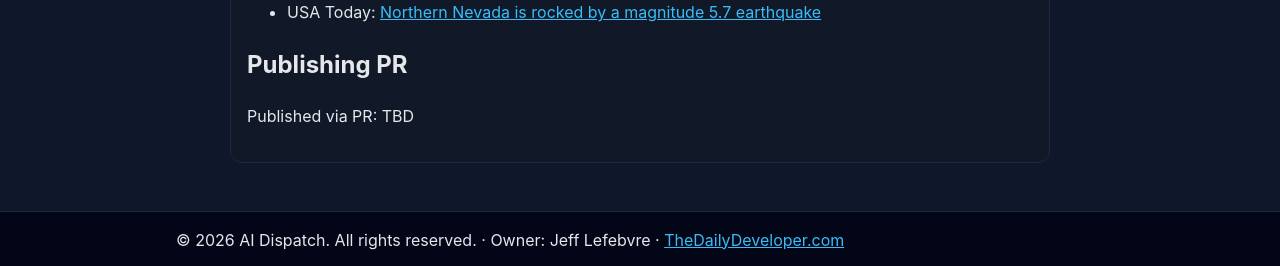
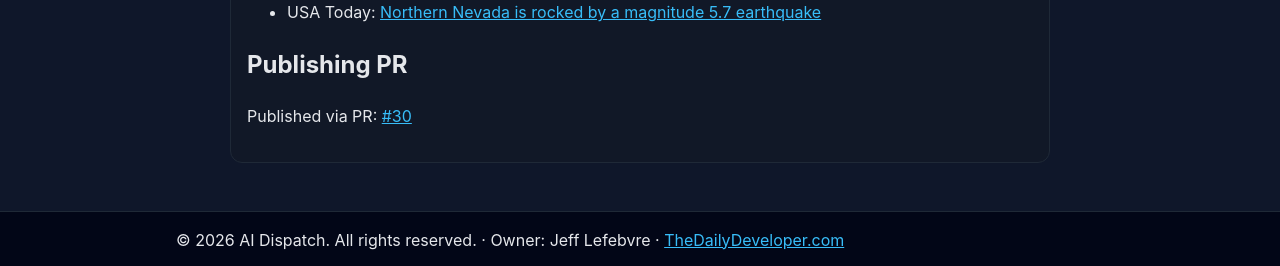
Before and after one commit to thestamp/Static-ai-articles, a Jekyll site: the page built from articles/2026-04-23-nevada-magnitude-57-earthquake-felt-reports.md, in a window 1280 px wide. Shown: the part 959-1225 px from the top of the page. Built offline with Jekyll 4.4.1, drawn with Linux system fonts in a browser that asks for light colours.

Commit message:
Backfill published_pr_url for PR #30

```diff
--- a/articles/2026-04-23-nevada-magnitude-57-earthquake-felt-reports.md
+++ b/articles/2026-04-23-nevada-magnitude-57-earthquake-felt-reports.md
@@ -7,7 +7,7 @@
 category: "breaking-news"
 status: "published"
 permalink: "/articles/2026-04-23-nevada-magnitude-57-earthquake-felt-reports/"
-published_pr_url: "TBD"
+published_pr_url: "https://github.com/thestamp/Static-ai-articles/pull/30"
 ---
 
 # Magnitude 5.7 Earthquake Strikes Rural Nevada; USGS Logs Thousands of Felt Reports
@@ -30,4 +30,4 @@
 
 ## Publishing PR
 
-Published via PR: TBD
+Published via PR: [#30](https://github.com/thestamp/Static-ai-articles/pull/30)
```
